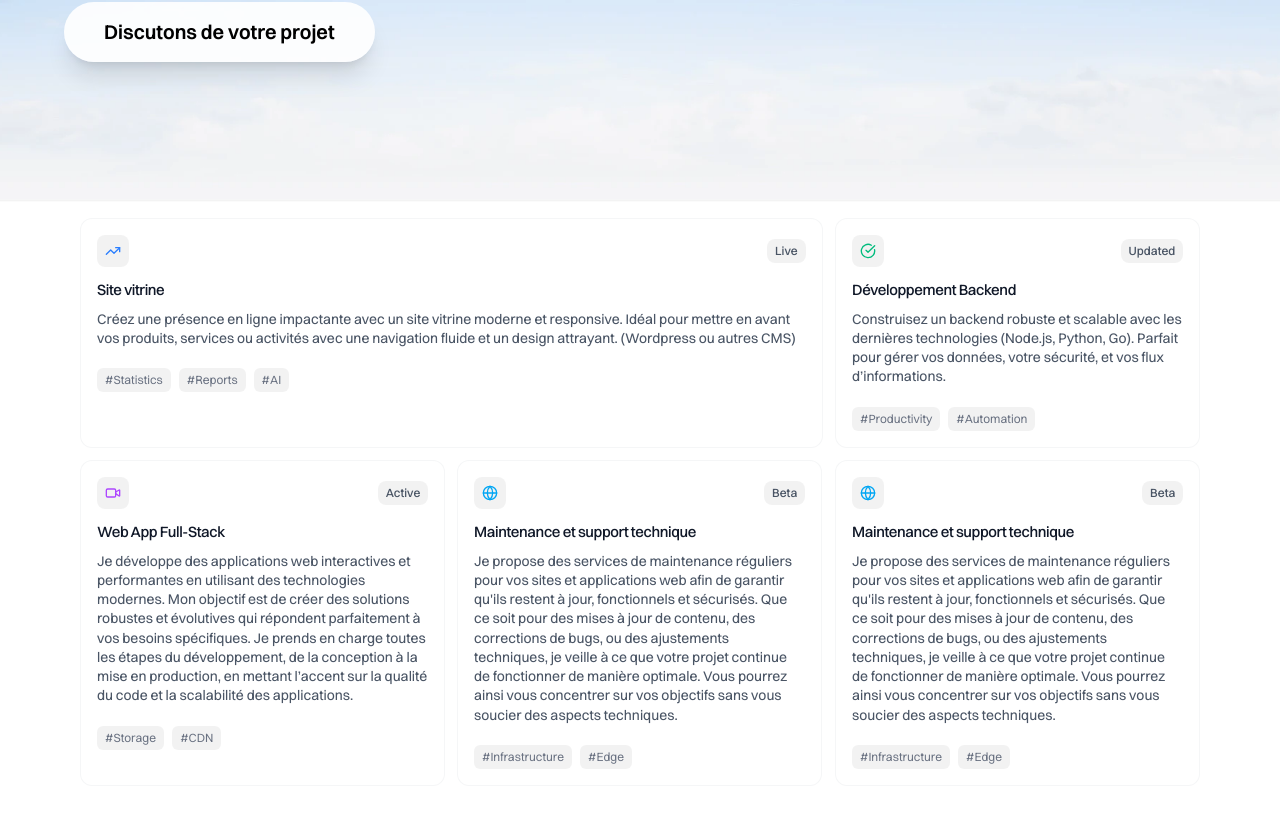
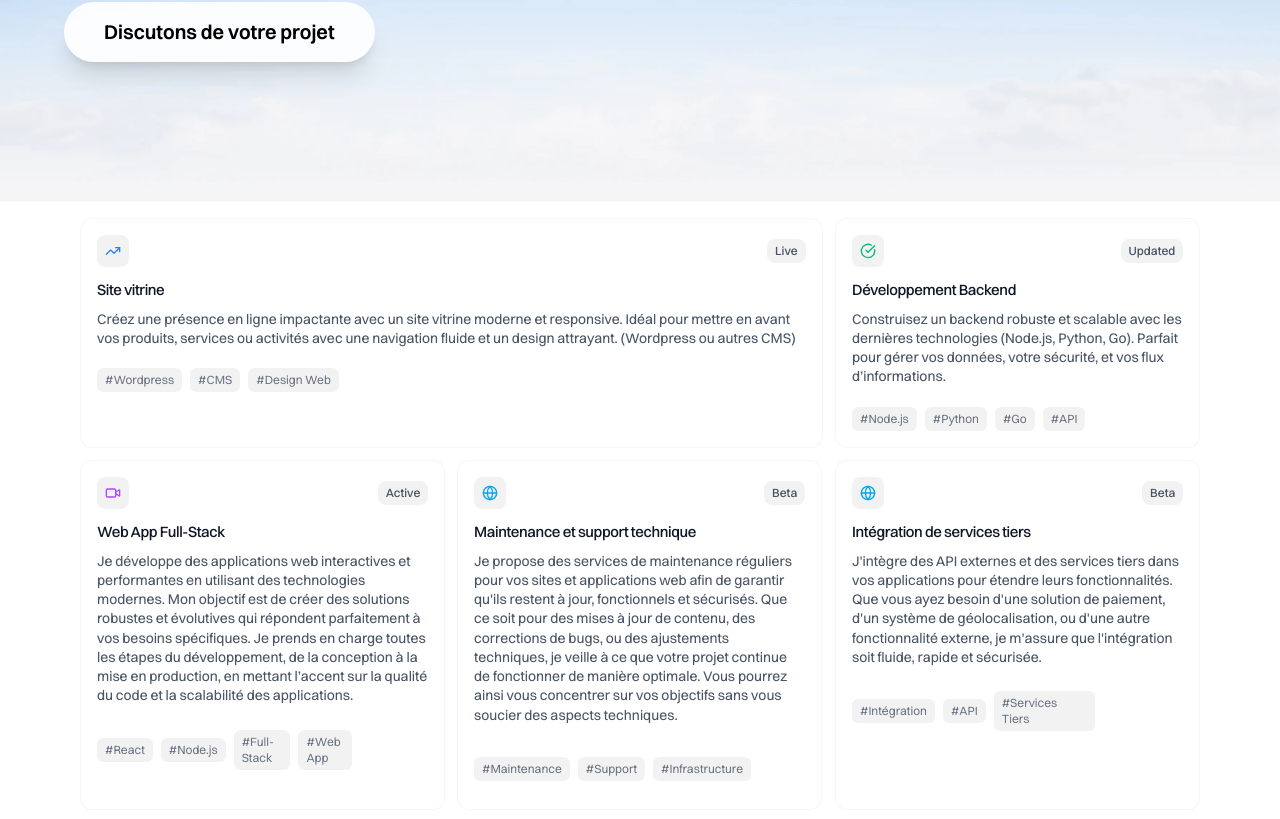
Before and after one commit to Matsuel/portfolio, a Next.js app: page / in a window 1280 px wide. Shown: the part 598-1417 px from the top of the page. Built offline with nearby package versions, Linux system fonts and the light colour scheme.

Commit message:
feat: mettre à jour les tags et ajouter un nouveau service d'intégration d'API dans le fichier services.tsx

```diff
--- a/constants/services.tsx
+++ b/constants/services.tsx
@@ -13,7 +13,7 @@ export const services: BentoItem[] = [
             "Créez une présence en ligne impactante avec un site vitrine moderne et responsive. Idéal pour mettre en avant vos produits, services ou activités avec une navigation fluide et un design attrayant. (Wordpress ou autres CMS)",
         icon: <TrendingUp className="w-4 h-4 text-blue-500" />,
         status: "Live",
-        tags: ["Statistics", "Reports", "AI"],
+        tags: ["Wordpress", "CMS", "Design Web"],
         colSpan: 2
     },
     {
@@ -21,27 +21,27 @@ export const services: BentoItem[] = [
         description: "Construisez un backend robuste et scalable avec les dernières technologies (Node.js, Python, Go). Parfait pour gérer vos données, votre sécurité, et vos flux d’informations.",
         icon: <CheckCircle className="w-4 h-4 text-emerald-500" />,
         status: "Updated",
-        tags: ["Productivity", "Automation"],
+        tags: ["Node.js", "Python", "Go", "API"],
     },
     {
         title: "Web App Full-Stack",
         description: "Je développe des applications web interactives et performantes en utilisant des technologies modernes. Mon objectif est de créer des solutions robustes et évolutives qui répondent parfaitement à vos besoins spécifiques. Je prends en charge toutes les étapes du développement, de la conception à la mise en production, en mettant l’accent sur la qualité du code et la scalabilité des applications.",
         icon: <Video className="w-4 h-4 text-purple-500" />,
         status: "Active",
-        tags: ["Storage", "CDN"],
+        tags: ["React", "Node.js", "Full-Stack", "Web App"],
     },
     {
         title: "Maintenance et support technique",
         description: "Je propose des services de maintenance réguliers pour vos sites et applications web afin de garantir qu'ils restent à jour, fonctionnels et sécurisés. Que ce soit pour des mises à jour de contenu, des corrections de bugs, ou des ajustements techniques, je veille à ce que votre projet continue de fonctionner de manière optimale. Vous pourrez ainsi vous concentrer sur vos objectifs sans vous soucier des aspects techniques.",
         icon: <Globe className="w-4 h-4 text-sky-500" />,
         status: "Beta",
-        tags: ["Infrastructure", "Edge"],
+        tags: ["Maintenance", "Support", "Infrastructure"],
     },
     {
-        title: "Maintenance et support technique",
-        description: "Je propose des services de maintenance réguliers pour vos sites et applications web afin de garantir qu'ils restent à jour, fonctionnels et sécurisés. Que ce soit pour des mises à jour de contenu, des corrections de bugs, ou des ajustements techniques, je veille à ce que votre projet continue de fonctionner de manière optimale. Vous pourrez ainsi vous concentrer sur vos objectifs sans vous soucier des aspects techniques.",
+        title: "Intégration de services tiers",
+        description: "J'intègre des API externes et des services tiers dans vos applications pour étendre leurs fonctionnalités. Que vous ayez besoin d'une solution de paiement, d'un système de géolocalisation, ou d'une autre fonctionnalité externe, je m'assure que l'intégration soit fluide, rapide et sécurisée.",
         icon: <Globe className="w-4 h-4 text-sky-500" />,
         status: "Beta",
-        tags: ["Infrastructure", "Edge"],
+        tags: ["Intégration", "API", "Services Tiers"],
     }
 ];
```
